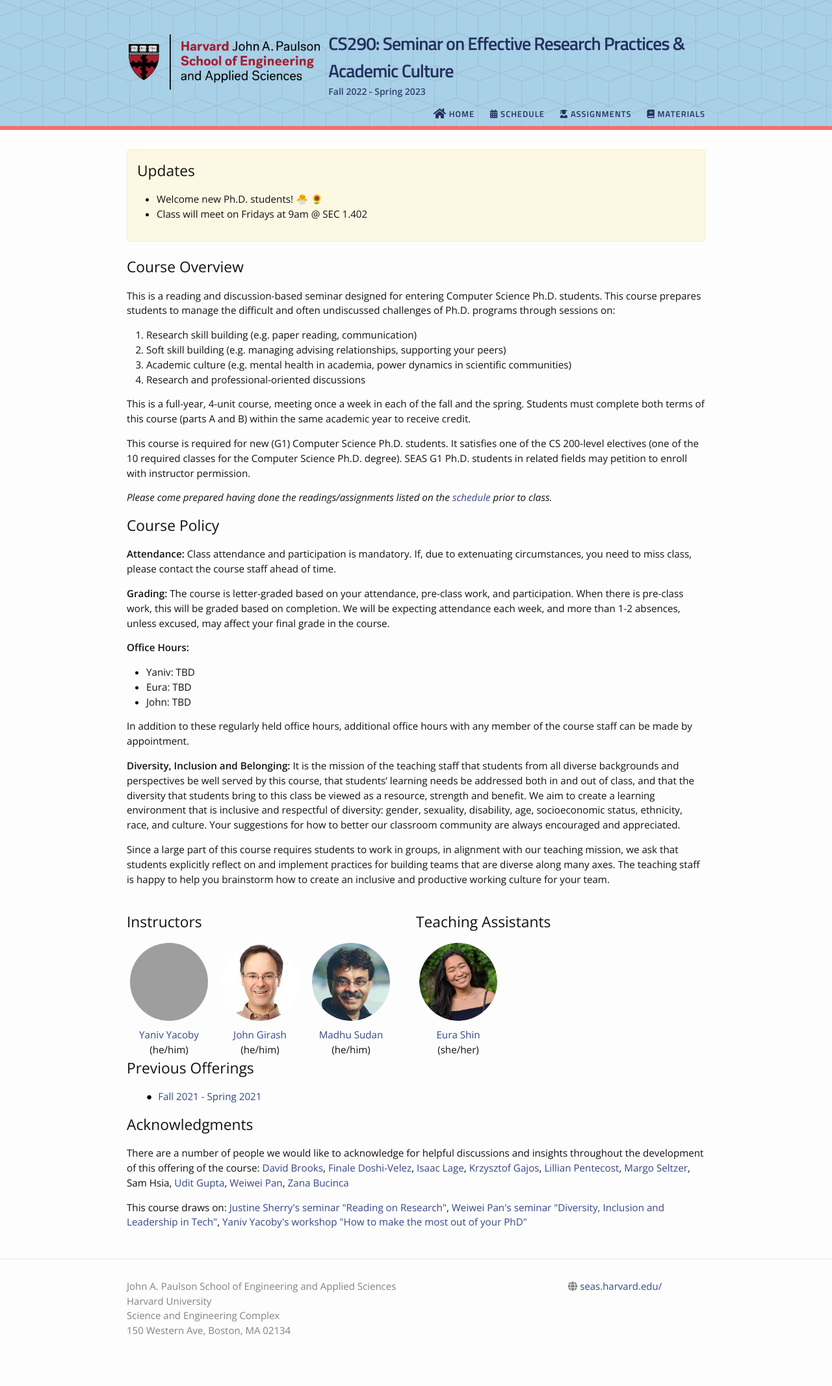
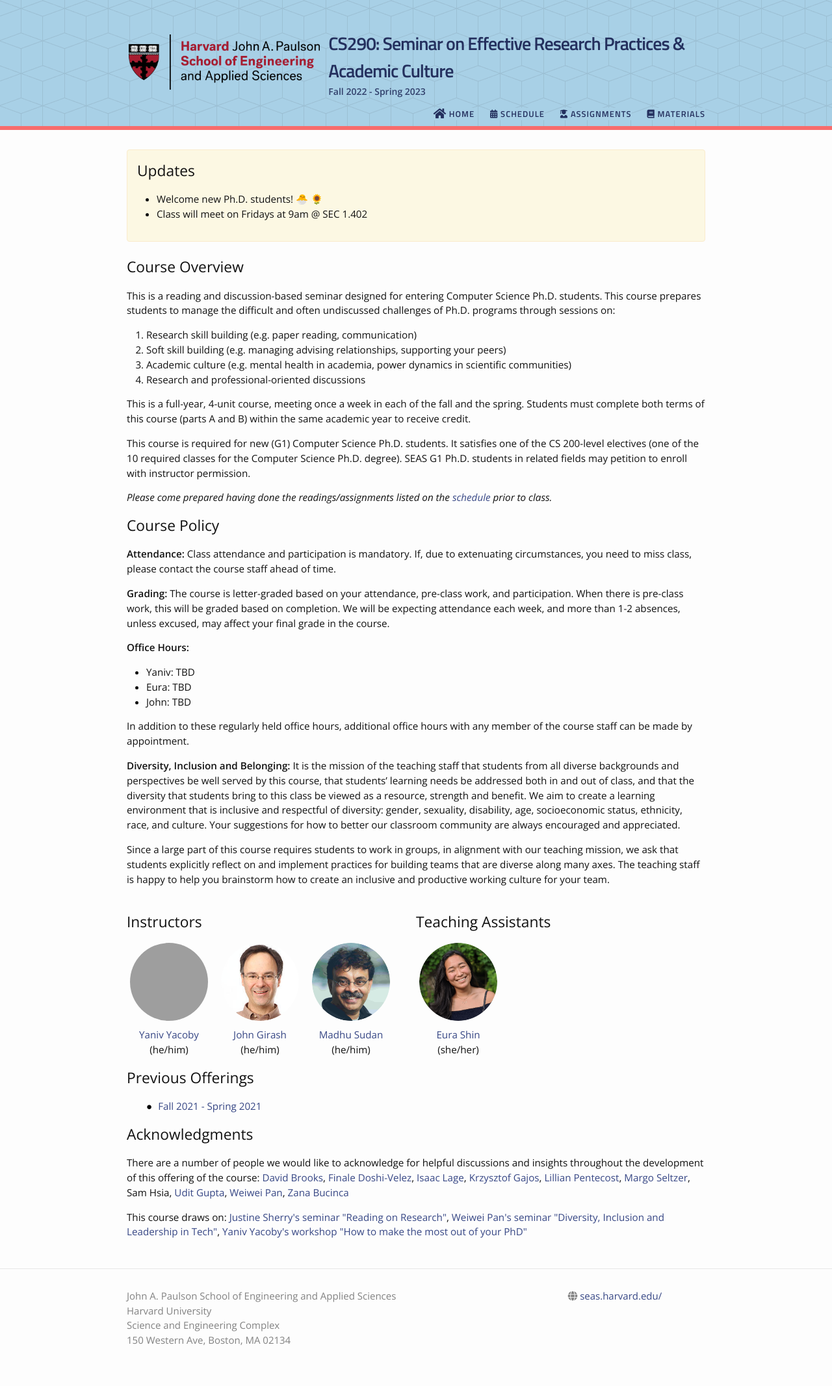
Before and after one commit to yanivyacoby/harvard-cs290, a Jekyll site: the page built from index.md, in a window 1280 px wide. Shown: the whole page at 65% size. Built offline with Jekyll 4.4.1, drawn with Linux system fonts in a browser that asks for light colours; nearby versions of some CDN libraries; our own code applies the rules of GitHub Pages for plain Markdown files; grey boxes are pictures that could not be loaded.

Commit message:
Update home.html

```diff
--- a/_layouts/home.html
+++ b/_layouts/home.html
@@ -34,7 +34,7 @@ layout: default
                     <p style="margin-bottom: 0px;">{{ins.name}}</p>
                     {% endif %}
                     {% if ins.pronouns %}
-                    <p style="margin-bottom: 0px;">({{ins.pronouns}})</p>
+                    <p>({{ins.pronouns}})</p>
                     {% endif %}
                 </div>
                 {% endfor %}
@@ -53,7 +53,7 @@ layout: default
                     <p style="margin-bottom: 0px;">{{ta.name}}</p>
                     {% endif %}
                     {% if ta.pronouns %}
-                    <p style="margin-bottom: 0px;">({{ta.pronouns}})</p>
+                    <p>({{ta.pronouns}})</p>
                     {% endif %}
                 </div>
                 {% endfor %}
```
